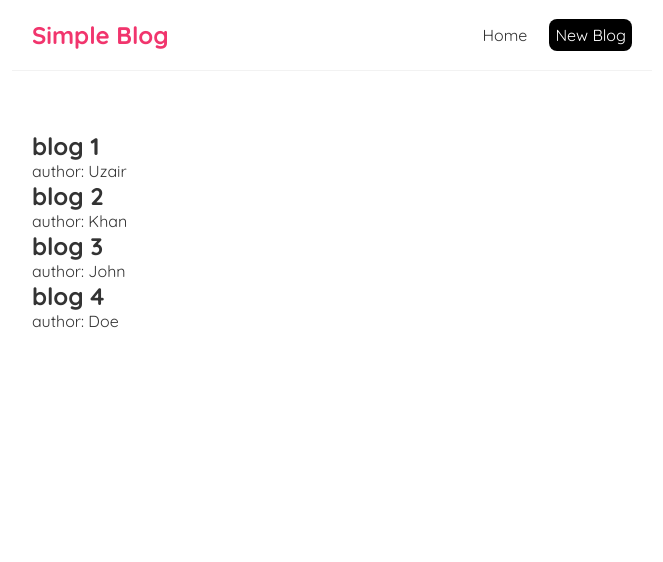
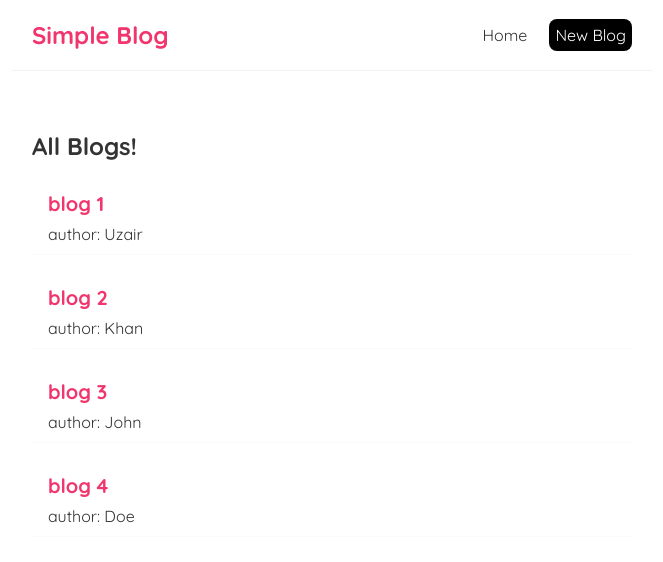
Before and after one commit to uzair004/simple-react-blog, a React (Create React App) app: page / in a window 1280 px wide. Shown: the top 562 px of the page, without its empty margins (308-971 px from the left). Built offline with nearby package versions, Linux system fonts and the light colour scheme.

Commit message:
passing props to components

```diff
--- /dev/null
+++ b/src/BlogList.js
@@ -0,0 +1,15 @@
+const BlogList = ({ blogs, title }) => {
+  return (
+    <div className="blog-list">
+      <h2>{title}</h2>
+      {blogs.map((blog) => (
+        <div className="blog-preview" key={blog.id}>
+          <h2>{blog.title}</h2>
+          <p>author: {blog.author}</p>
+        </div>
+      ))}
+    </div>
+  );
+};
+
+export default BlogList;
--- a/src/Home.js
+++ b/src/Home.js
@@ -1,4 +1,5 @@
 import { useState } from "react";
+import BlogList from "./BlogList";
 
 const Home = () => {
   const [blogs, setBlogs] = useState([
@@ -10,12 +11,7 @@
 
   return (
     <div className="home">
-      {blogs.map((blog) => (
-        <div className="blog-preview" key={blog.id}>
-          <h2>{blog.title}</h2>
-          <p>author: {blog.author}</p>
-        </div>
-      ))}
+      <BlogList blogs={blogs} title="All Blogs!" />
     </div>
   );
 };
--- a/src/index.css
+++ b/src/index.css
@@ -33,3 +33,18 @@
   margin: 40px auto;
   padding: 20px;
 }
+
+/* blog previews / list */
+.blog-preview {
+  padding: 10px 16px;
+  margin: 20px 0;
+  border-bottom: 1px solid #fafafa;
+}
+.blog-preview:hover {
+  box-shadow: 1px 3px 5px rgba(0,0,0,0.1);
+}
+.blog-preview h2 {
+  font-size: 20px;
+  color: #f1356d;
+  margin-bottom: 8px;
+}
```
